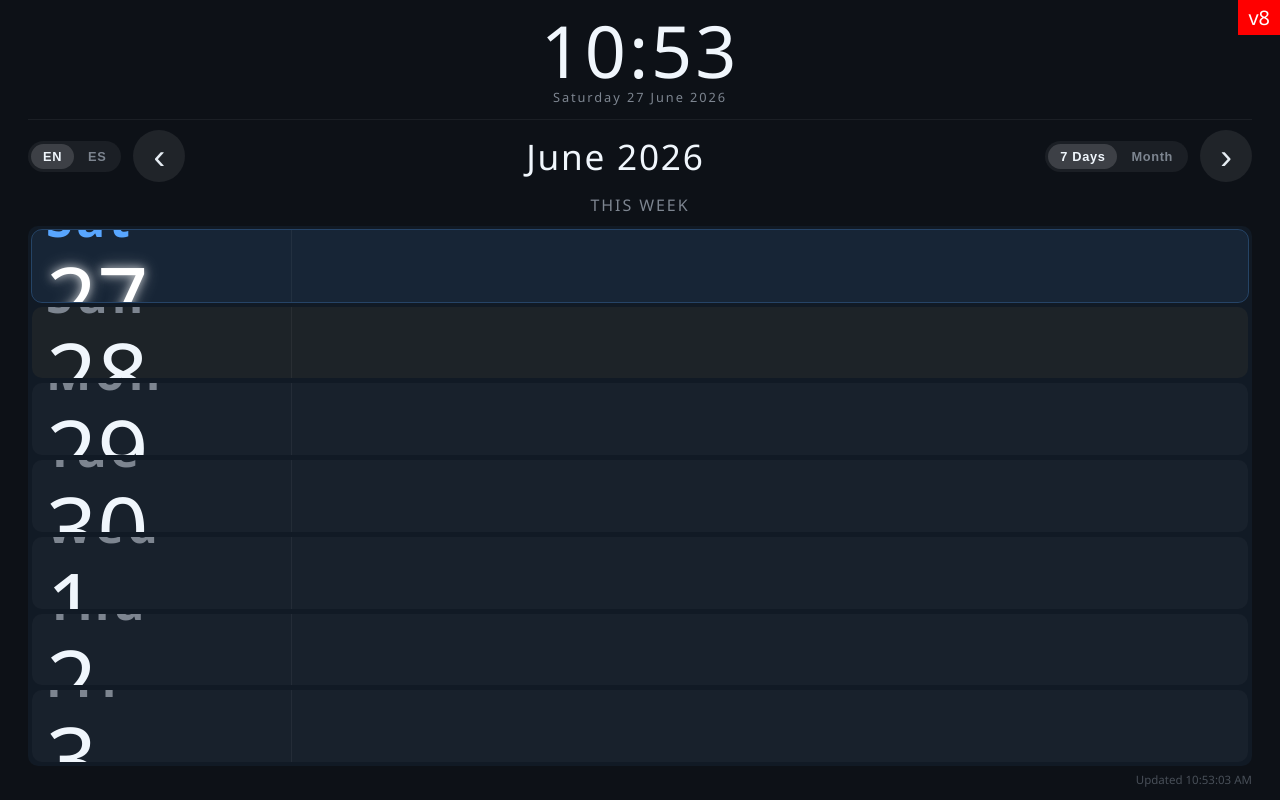
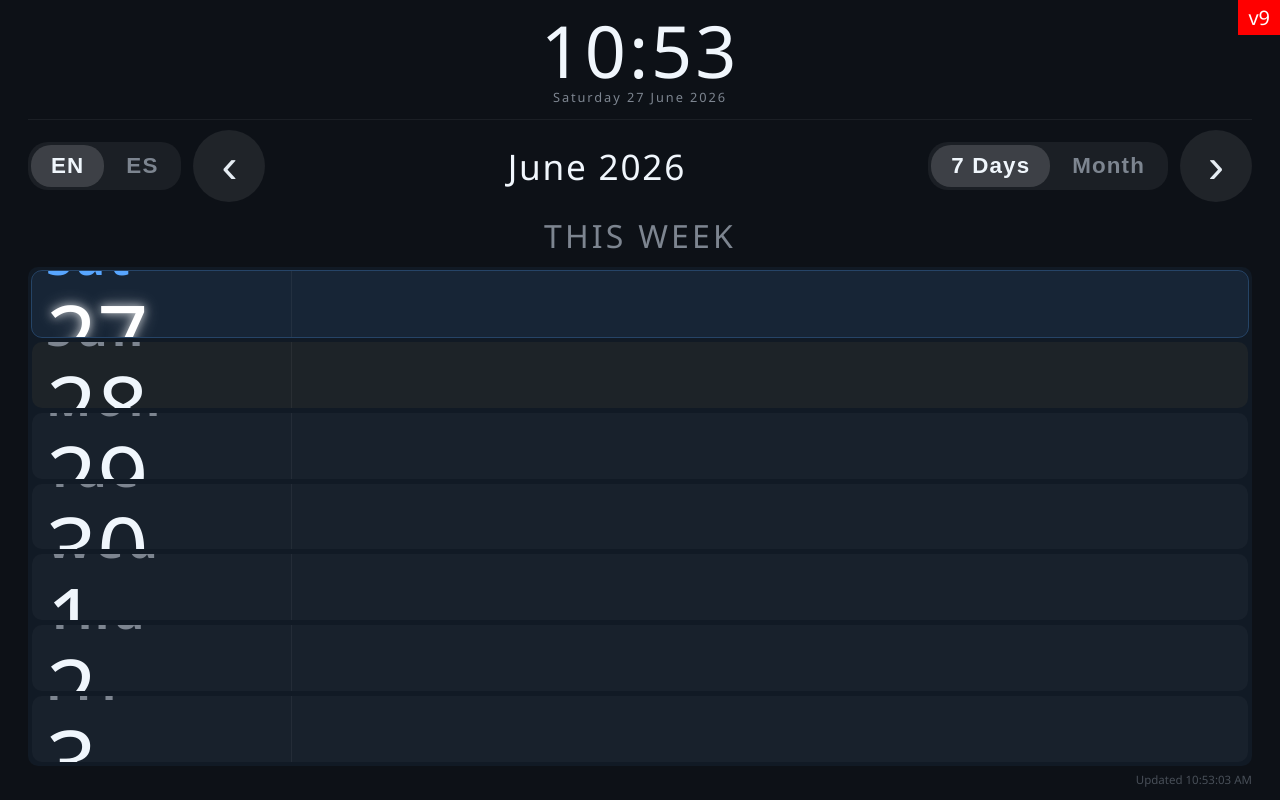
Before and after one commit to SaintDaveUK/fridgecalendar, a plain HTML site: page index.html in a window 1280 px wide. Both pictures are taken after a click on the button "EN". Drawn offline with Linux system fonts and the light colour scheme; no server answers.

Commit message:
v9: bigger week subtitle + translate it, translate clock date, bigger buttons

```diff
--- a/css/style.css
+++ b/css/style.css
@@ -74,9 +74,9 @@ body {
   background: rgba(255,255,255,0.08);
   border: none;
   color: #e6edf3;
-  font-size: 2.2rem;
-  width: 52px;
-  height: 52px;
+  font-size: 3rem;
+  width: 72px;
+  height: 72px;
   border-radius: 50%;
   cursor: pointer;
   display: flex;
@@ -117,11 +117,11 @@ body {
   background: transparent;
   border: none;
   color: #7d8590;
-  font-size: 0.8rem;
+  font-size: 1.4rem;
   font-weight: 600;
   letter-spacing: 0.05em;
-  padding: 5px 12px;
-  border-radius: 16px;
+  padding: 8px 20px;
+  border-radius: 20px;
   cursor: pointer;
   transition: all 0.15s;
 }
@@ -136,9 +136,9 @@ body {
 }
 
 #week-subtitle {
-  font-size: 1rem;
+  font-size: 2rem;
   font-weight: 300;
-  letter-spacing: 0.12em;
+  letter-spacing: 0.1em;
   text-transform: uppercase;
   color: #7d8590;
   text-align: center;
--- a/index.html
+++ b/index.html
@@ -51,8 +51,8 @@
     <div id="calendar-grid" style="display:none"></div>
     <div id="status"></div>
   </div>
-  <script src="js/ical.js?v=7"></script>
-  <script src="js/weather.js?v=7"></script>
-  <script src="js/app.js?v=7"></script>
+  <script src="js/ical.js?v=8"></script>
+  <script src="js/weather.js?v=8"></script>
+  <script src="js/app.js?v=8"></script>
 </body>
 </html>
--- a/js/app.js
+++ b/js/app.js
@@ -93,7 +93,7 @@ function renderCalList() {
 document.addEventListener('DOMContentLoaded', function() {
   var s = document.createElement('div');
   s.style.cssText = 'position:fixed;top:0;right:0;background:red;color:white;font-size:20px;padding:4px 10px;z-index:9999;';
-  s.textContent = 'v8';
+  s.textContent = 'v9';
   document.body.appendChild(s);
 });
 
@@ -102,12 +102,8 @@ function startClock() {
     const now = new Date();
     const hh = String(now.getHours()).padStart(2, '0');
     const mm = String(now.getMinutes()).padStart(2, '0');
-    const ss = String(now.getSeconds()).padStart(2, '0');
     document.getElementById('clock-time').textContent = hh + ':' + mm;
-    const days = ['Sunday','Monday','Tuesday','Wednesday','Thursday','Friday','Saturday'];
-    const months = ['January','February','March','April','May','June','July','August','September','October','November','December'];
-    document.getElementById('clock-date').textContent =
-      days[now.getDay()] + '  ' + now.getDate() + ' ' + months[now.getMonth()] + ' ' + now.getFullYear();
+    updateClockDate();
   }
   tick();
   setInterval(tick, 1000);
@@ -229,6 +225,7 @@ function setLang(l) {
   document.getElementById('btn-es').classList.toggle('active', l === 'es');
   document.getElementById('btn-7day').textContent  = LABELS[l].btn7day;
   document.getElementById('btn-month').textContent = LABELS[l].btnMonth;
+  updateClockDate();
   // Update day labels
   const labels = document.querySelectorAll('#day-labels div');
   LABELS[lang].days.forEach((d, i) => { labels[i].textContent = d; });
@@ -290,17 +287,35 @@ function displayEnd(ev) {
 
 // ── Render ────────────────────────────────────────────────────────────────────
 
+const WEEK_LABELS = {
+  en: { thisWeek:'This week', nextWeek:'Next week', lastWeek:'Last week', inN:'In {n} weeks', nAgo:'{n} weeks ago' },
+  es: { thisWeek:'Esta semana', nextWeek:'Próxima semana', lastWeek:'Semana pasada', inN:'En {n} semanas', nAgo:'Hace {n} semanas' }
+};
+
 function weekSubtitle(offset) {
   const weeks = offset / 7;
-  if (weeks === 0) return 'This week';
-  if (weeks === 1) return 'Next week';
-  if (weeks === 2) return 'In 2 weeks';
-  if (weeks === 3) return 'In 3 weeks';
-  if (weeks === 4) return 'In 4 weeks';
-  if (weeks === -1) return 'Last week';
-  if (weeks === -2) return '2 weeks ago';
-  if (weeks < 0)   return Math.abs(weeks) + ' weeks ago';
-  return 'In ' + weeks + ' weeks';
+  const wl = WEEK_LABELS[lang];
+  if (weeks === 0) return wl.thisWeek;
+  if (weeks === 1) return wl.nextWeek;
+  if (weeks === -1) return wl.lastWeek;
+  if (weeks > 0) return wl.inN.replace('{n}', weeks);
+  return wl.nAgo.replace('{n}', Math.abs(weeks));
+}
+
+const CLOCK_DAYS = {
+  en: ['Sunday','Monday','Tuesday','Wednesday','Thursday','Friday','Saturday'],
+  es: ['Domingo','Lunes','Martes','Miércoles','Jueves','Viernes','Sábado']
+};
+const CLOCK_MONTHS = {
+  en: ['January','February','March','April','May','June','July','August','September','October','November','December'],
+  es: ['enero','febrero','marzo','abril','mayo','junio','julio','agosto','septiembre','octubre','noviembre','diciembre']
+};
+
+function updateClockDate() {
+  const now = new Date();
+  const d = CLOCK_DAYS[lang][now.getDay()];
+  const m = CLOCK_MONTHS[lang][now.getMonth()];
+  document.getElementById('clock-date').textContent = d + '  ' + now.getDate() + ' ' + m + ' ' + now.getFullYear();
 }
 
 function makePostit(title, ns, extrasBefore) {
```
